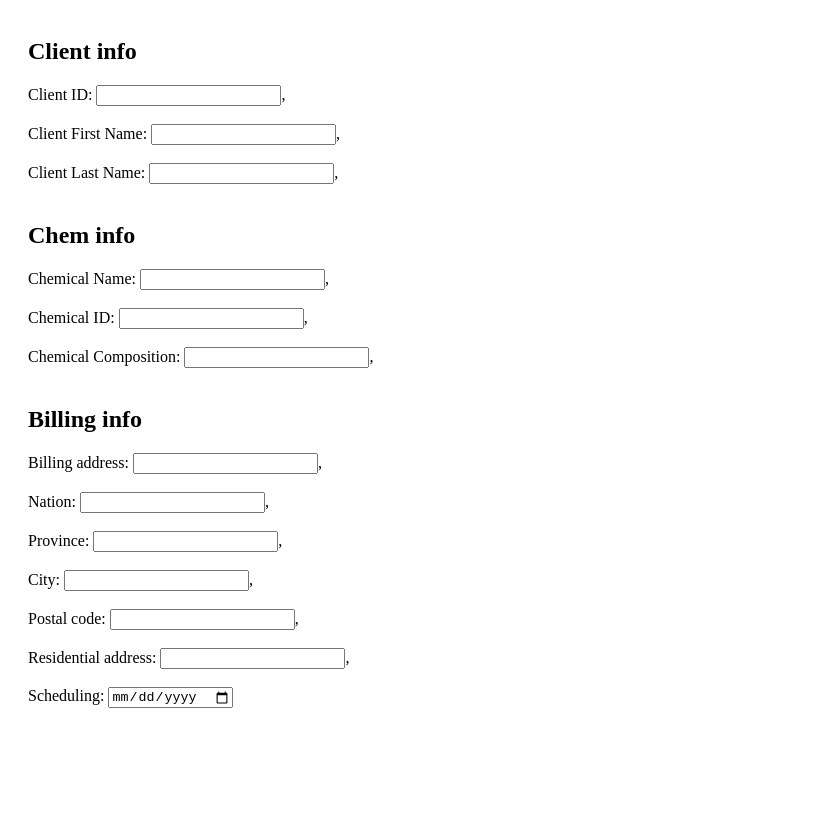
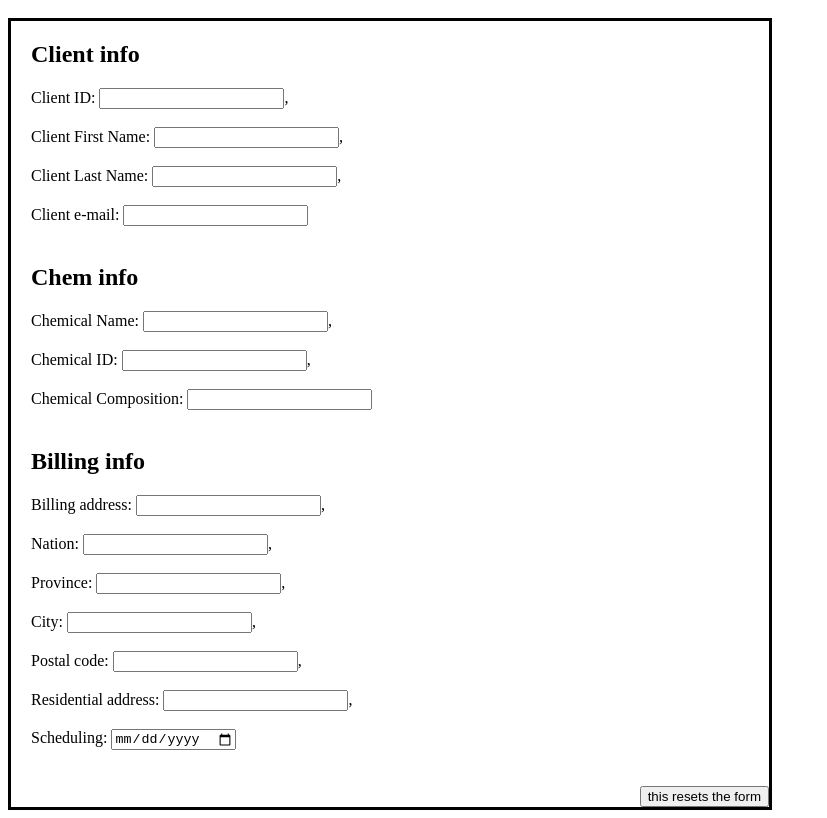
Before and after one commit to Chiirno/Chiirno.github.io, a plain HTML site: page form/form.html in a window 1280 px wide. Shown: the part 700-1518 px from the top of the page, without its empty margins (0-827 px from the left). Before the commit the page ends 1434 px from the top, so only its background shows below. Drawn offline with Linux system fonts and the light colour scheme.

Commit message:
added some borders and stuff

```diff
--- a/form/form.css
+++ b/form/form.css
@@ -1,7 +1,12 @@
 form {
   margin-left: 20px;
+  overflow: hidden;
 }
 
 #formDiv {
+  border-style: solid;
+  margin-right: 500px;
+}
 
+input {
 }
--- a/form/form.html
+++ b/form/form.html
@@ -74,6 +74,8 @@
       <input type="text">, <br> <br>
       Client Last Name:
       <input type="text">, <br> <br>
+      Client e-mail:
+      <input type="email"> <br> <br>
 
       <h2>Chem info</h2>
       Chemical Name:
@@ -81,7 +83,7 @@
       Chemical ID:
       <input type="text">, <br> <br>
       Chemical Composition:
-      <input type="text">, <br> <br>
+      <input type="text"> <br> <br>
 
 
       <h2>Billing info</h2>
@@ -98,7 +100,9 @@
       Residential address:
       <input type="text">, <br> <br>
       Scheduling:
-      <input type="date"> <br> <br>
+      <input type="date"> <br> <br> <br>
+
+      <input type="reset" style="float:right;clear:both;" value="this resets the form"><br>
 
     </div>
   </form>
```
